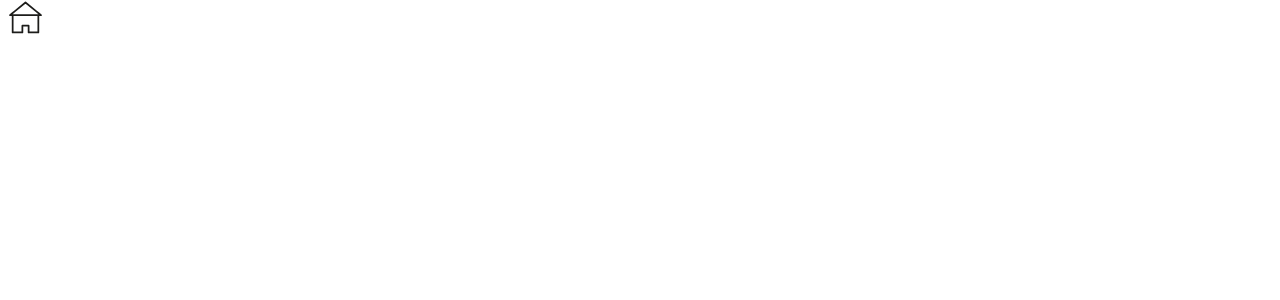
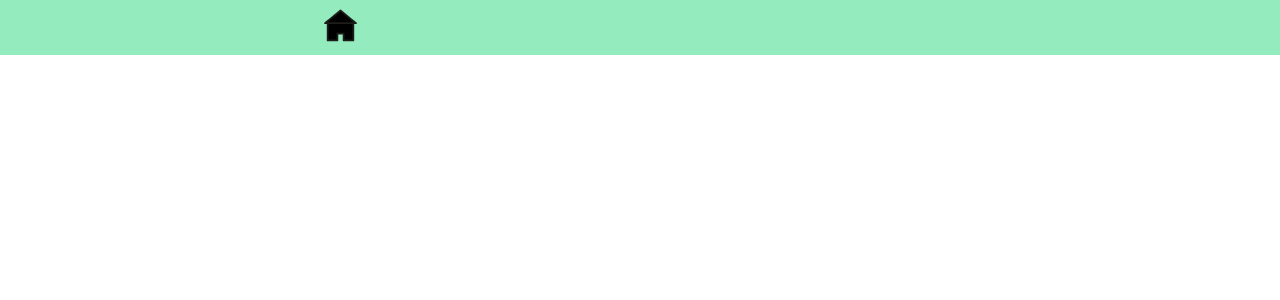
Before and after one commit to jnowell41/recipe-generator, a React (Create React App) app: page /meals in a window 1280 px wide. Shown: the top 300 px of the page. Built offline with nearby package versions, Linux system fonts and the light colour scheme.

Commit message:
share functionality/cleanup css

```diff
--- a/src/App.tsx
+++ b/src/App.tsx
@@ -1,9 +1,9 @@
 import React from 'react';
 import IngredientsSelectionContainer from './containers/ingredientsSelection';
 import MealsPreview from './containers/mealsPreview';
+import Header from './containers/header';
 import RecipeInspection from './containers/recipeInspection';
 import { BrowserRouter as Router, Route, Routes } from "react-router-dom";
-import Header from './components/homeButton';
 
 // TODO:
 // 1. Establish initial request onload for ingredients
@@ -28,7 +28,7 @@ import Header from './components/homeButton';
 function App() {
   return (
     <Router>
-      <Header/>
+      <Header />
       <main>
         <Routes>
           <Route path="/" element={<IngredientsSelectionContainer />} />
--- a/src/components/homeButton/index.tsx
+++ b/src/components/homeButton/index.tsx
@@ -12,7 +12,7 @@ const HomeButton:React.FC = () => {
                 <path
                 d="M13.31 43.49v49.35h27.78V73.38h17.82v19.46h27.78V43.49H13.31zM80.97 32.59 50 7.16 19.03 32.59l-5.72 4.69-7.56 6.21h88.5l-7.56-6.21-5.72-4.69"
                 style={{
-                    fill: 'none',
+                    fill: '#000',
                     stroke: '#1d1d1b',
                     strokeLinecap: 'round',
                     strokeLinejoin: 'round',
--- /dev/null
+++ b/src/components/shareButton/index.tsx
@@ -0,0 +1,45 @@
+import styles from './shareButton.module.css';
+import { useEffect, useState } from 'react';
+
+const ShareButton = () => {
+
+    const [ gotShare, setGotShare ] = useState<boolean>(false);
+
+    const shareContent = {
+        title: 'Recipe',
+        text: '',
+        url: window.location.href
+    };
+
+    useEffect(() => {
+        if((navigator as Navigator).share && !gotShare) {
+            setGotShare(true);
+        }
+    }, [])
+
+    function sharePage() {
+        (navigator as Navigator).share(shareContent)
+        .then(() => {
+            console.log('Shared successfully');
+        })
+        .catch((error) => {
+            console.error('Sharing failed:', error);
+        });
+    }
+
+    if(gotShare) {
+        return (
+            <svg className={styles.svg} onClick={sharePage} xmlns="http://www.w3.org/2000/svg" viewBox="0 0 448 512">
+              <path
+                d="M352 320c-22.608 0-43.387 7.819-59.79 20.895l-102.486-64.054a96.551 96.551 0 0 0 0-41.683l102.486-64.054C308.613 184.181 329.392 192 352 192c53.019 0 96-42.981 96-96S405.019 0 352 0s-96 42.981-96 96c0 7.158.79 14.13 2.276 20.841L155.79 180.895C139.387 167.819 118.608 160 96 160c-53.019 0-96 42.981-96 96s42.981 96 96 96c22.608 0 43.387-7.819 59.79-20.895l102.486 64.054A96.301 96.301 0 0 0 256 416c0 53.019 42.981 96 96 96s96-42.981 96-96-42.981-96-96-96z"
+              />
+            </svg>
+          );
+    }
+    else {
+        return null
+    }
+
+};
+
+export default ShareButton;
--- /dev/null
+++ b/src/components/shareButton/shareButton.module.css
@@ -0,0 +1,3 @@
+.svg {
+    width:35px;
+}
--- a/src/containers/header/header.module.css
+++ b/src/containers/header/header.module.css
@@ -1,8 +1,14 @@
 .header {
-    width:100%;
-    max-width:600px;
     display:flex;
-    flex-direction:space-between;
+    justify-content:center;
     align-items:center;
     background-color:#94ECBE;
+    padding:8px;
 }
+.headerInner {
+    width:100%;
+    max-width:650px;
+    display:flex;
+    justify-content:space-between;
+    align-items:center;
+}
--- a/src/containers/header/index.tsx
+++ b/src/containers/header/index.tsx
@@ -1,12 +1,17 @@
 import { useAppSelector } from "../../app/hooks";
 import HomeButton from "../../components/homeButton";
+import ShareButton from '../../components/shareButton';
 import styles from './header.module.css';
+
 
 const Header = () => {
 
     return (
         <header className={styles.header}>
-            <HomeButton/>
+            <div className={styles.headerInner}>
+                <HomeButton/>
+                <ShareButton/>
+            </div>
         </header>
     )
 }
--- a/src/containers/ingredientsSelection/ingredientsSelection.module.css
+++ b/src/containers/ingredientsSelection/ingredientsSelection.module.css
@@ -2,6 +2,10 @@
     display:flex;
     flex-direction:column;
     align-items:center;
+}
+.container h1 {
+    text-align:center;
+    width:100%;
 }
 .input {
     width:100%;
--- a/src/containers/recipeInspection/index.tsx
+++ b/src/containers/recipeInspection/index.tsx
@@ -124,7 +124,7 @@ const RecipeInspection = () => {
                 animate={{ scale:1, opacity:1, y:0 }}
                 className={styles.ingredientsItemContainer}>
                     <div onClick={toggleResources} className={styles.titleWrapper}>
-                        <h2>More Resources</h2>
+                        <h2>More resources</h2>
                         <CloseComponent rotate={resourcesDisplay}/>
                     </div>
                     <div className={resourcesSty}>
--- a/src/containers/recipeInspection/recipeInspection.module.css
+++ b/src/containers/recipeInspection/recipeInspection.module.css
@@ -86,3 +86,6 @@
     align-items:center;
     justify-content:space-between;
 }
+.titleWrapper:hover {
+    cursor:pointer;
+}
--- a/src/features/ingredients/displayIngredients.module.css
+++ b/src/features/ingredients/displayIngredients.module.css
@@ -37,4 +37,12 @@
 }
 .ingredientTextContainer {
     overflow:hidden;
+    width:100%;
+    margin-bottom:0;
+    padding-bottom:8px;
 }
+.ingredientTextContainer div {
+    width:100%;
+    margin-bottom:0;
+    line-height:1.5;
+}
--- a/src/index.css
+++ b/src/index.css
@@ -5,15 +5,31 @@ body {
     sans-serif;
   -webkit-font-smoothing: antialiased;
   -moz-osx-font-smoothing: grayscale;
+  width:100vw;
+}
+
+* {
+  -webkit-user-select: none;
+  -ms-user-select: none;
+  user-select: none;
 }
 
 main {
   padding:13px;
+  margin:auto;
   max-width:650px;
-  margin:auto;
 }
 
 code {
   font-family: source-code-pro, Menlo, Monaco, Consolas, 'Courier New',
     monospace;
 }
+
+h1 {
+  margin-top:8px;
+  text-align:left;
+  padding-left:0;
+  margin-left:0;
+  /* width:50%; */
+  place-self:start;
+}
```
